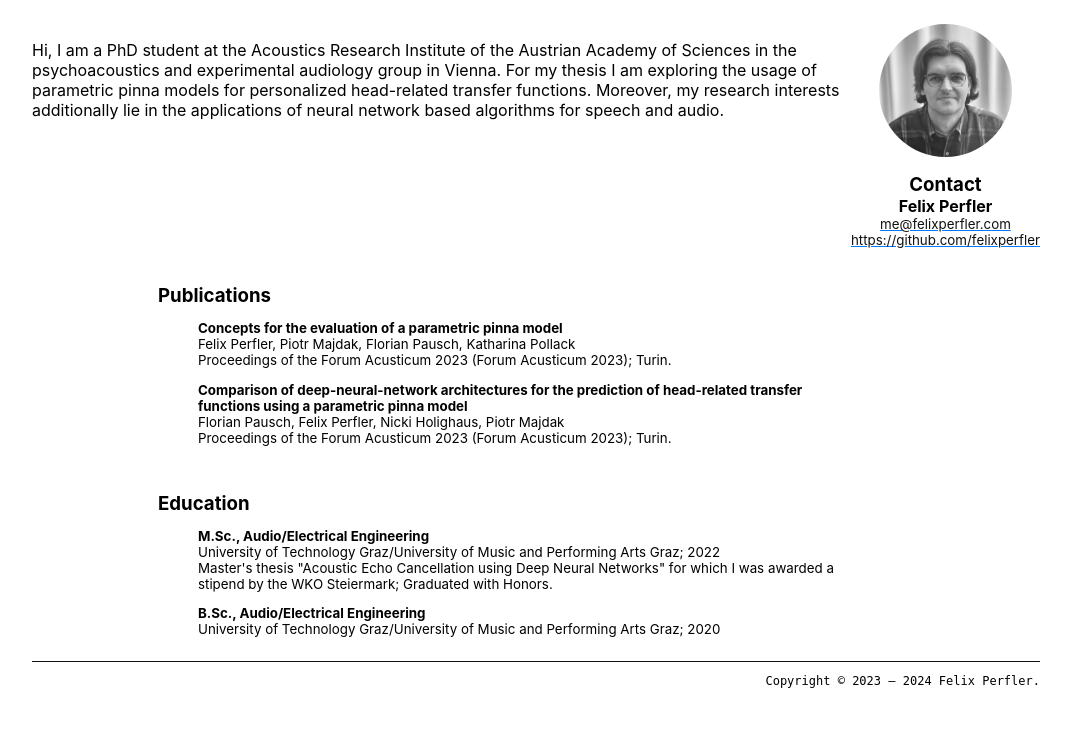
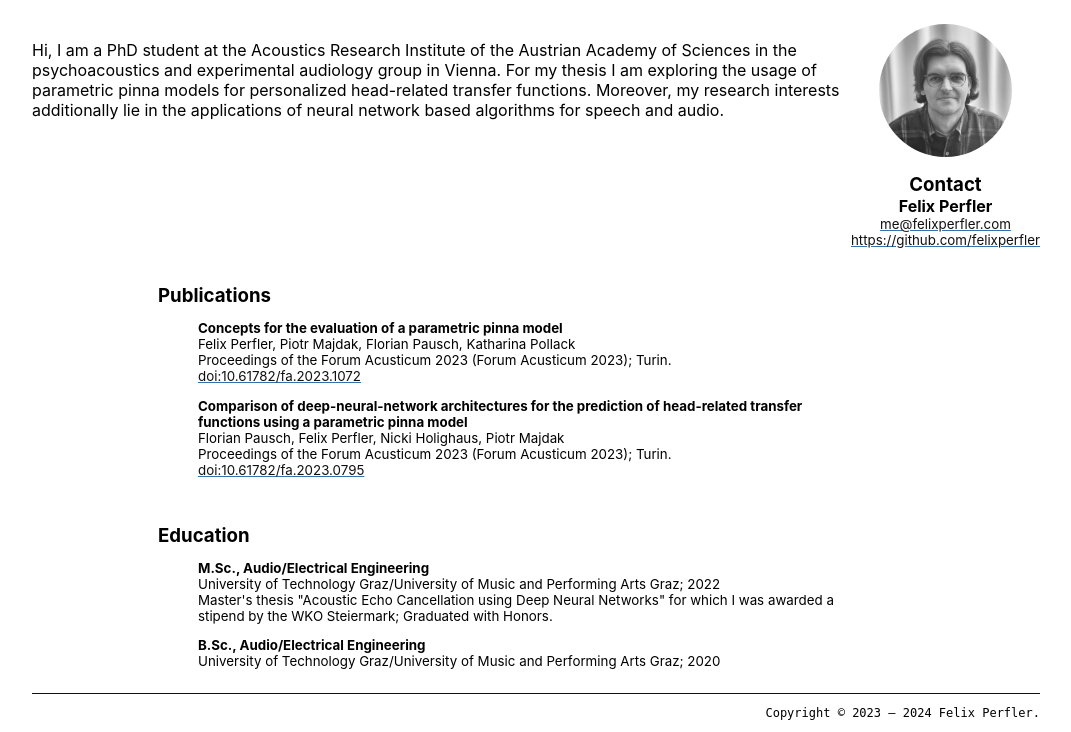
Before and after one commit to felixperfler/felixperfler.github.io, a plain HTML site: page index.html in a window 1280 px wide. Shown: the part 94-826 px from the top of the page, without its empty margins (104-1175 px from the left). Before the commit the page ends 800 px from the top, so only its background shows below. Drawn offline with Linux system fonts and the light colour scheme.

Commit message:
added dois

```diff
--- a/index.html
+++ b/index.html
@@ -42,11 +42,13 @@
         <li>Concepts for the evaluation of a parametric pinna model</li>
         <li>Felix Perfler, Piotr Majdak, Florian Pausch, Katharina Pollack</li>
         <li>Proceedings of the Forum Acusticum 2023 (Forum Acusticum 2023); Turin.</li>
+        <li><a href="https://www.doi.org/10.61782/fa.2023.1072">doi:10.61782/fa.2023.1072</a></li>
       </ul>
       <ul>
         <li>Comparison of deep-neural-network architectures for the prediction of head-related transfer functions using a parametric pinna model</li>
         <li>Florian Pausch, Felix Perfler, Nicki Holighaus, Piotr Majdak</li>
         <li>Proceedings of the Forum Acusticum 2023 (Forum Acusticum 2023); Turin.</li>
+        <li><a href="https://www.doi.org/10.61782/fa.2023.0795">doi:10.61782/fa.2023.0795</a></li>
       </ul>
     </div>
     <div class="Education" id="Education">
```
